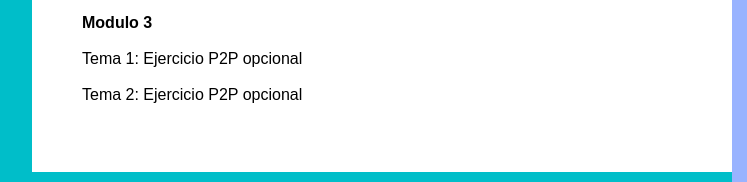
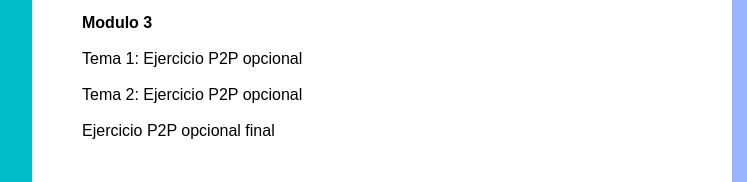
Before and after one commit to cesarabelrojas/cesarabelrojas.github.io, a plain HTML site: page index.html in a window 1280 px wide. Shown: the part 618-800 px from the top of the page, 108-855 px from the left. Drawn offline with Linux system fonts and the light colour scheme.

Commit message:
tarea final modulo 3

```diff
--- a/index.html
+++ b/index.html
@@ -34,6 +34,7 @@
 				<br>
 				<p><a href="mod3tem1.html" target="_black">Tema 1: Ejercicio P2P opcional</a></p><br>
 				<p><a href="mod3tem2.html" target="_black">Tema 2: Ejercicio P2P opcional</a></p><br>
+				<p><a href="mod3final.html" target="_black">Ejercicio P2P opcional final</a></p><br>
 			</div>
 		</section>
 		<aside>
```
